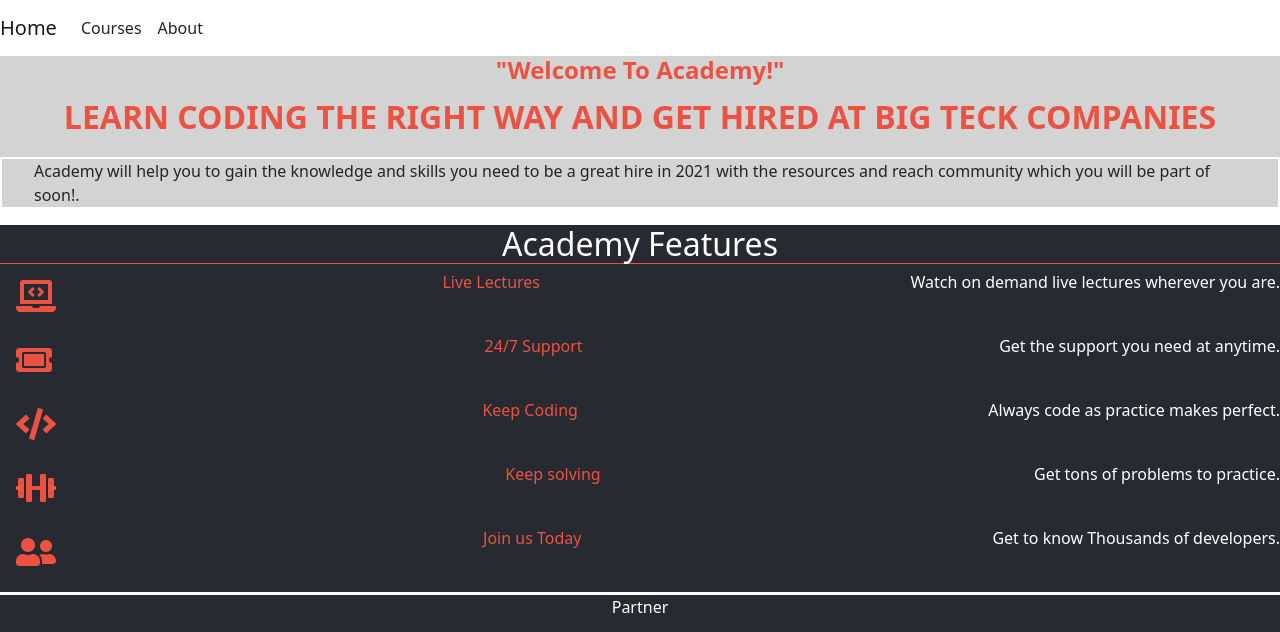
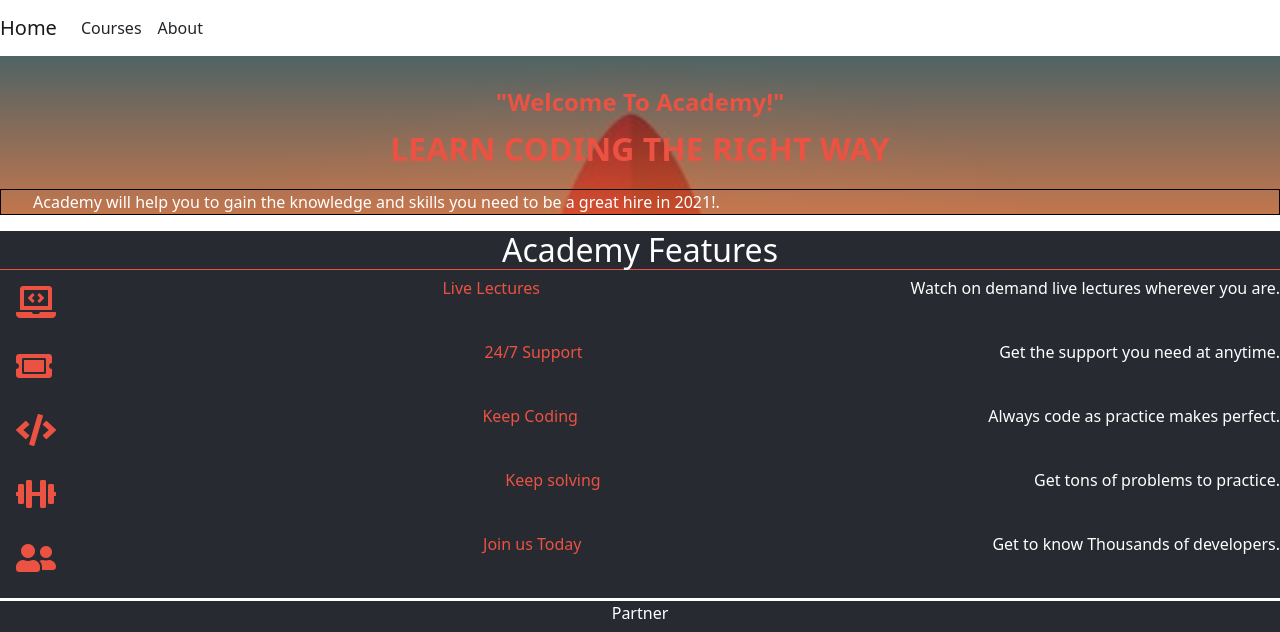
Before and after one commit to Shaher-11/Academy, a website: page index.html in a window 1280 px wide. Shown: the top 632 px of the page. Drawn offline with nearby package versions, Linux system fonts and the light colour scheme.

Commit message:
Add background image to the head section

```diff
--- a/index.html
+++ b/index.html
@@ -43,14 +43,13 @@
 
 <section class="head">
   <h2>"Welcome To Academy!"</h2>
-  <p class="top-head">Learn coding the right way and get hired at big teck companies
+  <p class="top-head">Learn coding the right way
   </p>
 
   <div>
 
     <p class="content">
-      Academy will help you to gain the knowledge and skills you need to be a great hire in 2021
-      with the resources and reach community which you will be part of soon!.
+      Academy will help you to gain the knowledge and skills you need to be a great hire in 2021!.
     </p>
   </div>
 </section>
--- a/style.css
+++ b/style.css
@@ -54,27 +54,33 @@ a:hover {
     ==============================================
 */
 .head {
-  background-color: #d3d3d3;
+  background-image:
+    linear-gradient(to bottom, rgba(3, 3, 3, 0.52), rgba(206, 86, 30, 0.73)),
+    url(assets/head.jpg);
+  background-repeat: no-repeat;
+  background-size: cover;
 }
 
 .head h2 {
-  color: #EC5242;
+  color: #ec5242;
   text-align: center;
   font-size: 1.5rem;
   font-weight: 800;
+  padding-top: 2rem;
 }
 
 .top-head {
   font-size: 2rem;
   font-weight: 900;
-  color: #EC5242;
+  color: #ec5242;
   text-transform: uppercase;
   text-align: center;
 }
 
 .content {
-  border: 2px solid white;
+  border: 1px solid black;
   padding: 0 2rem 0 2rem;
+  color: white;
 }
 
 /*
```
Also changed, not shown: assets/head.jpg (added).
